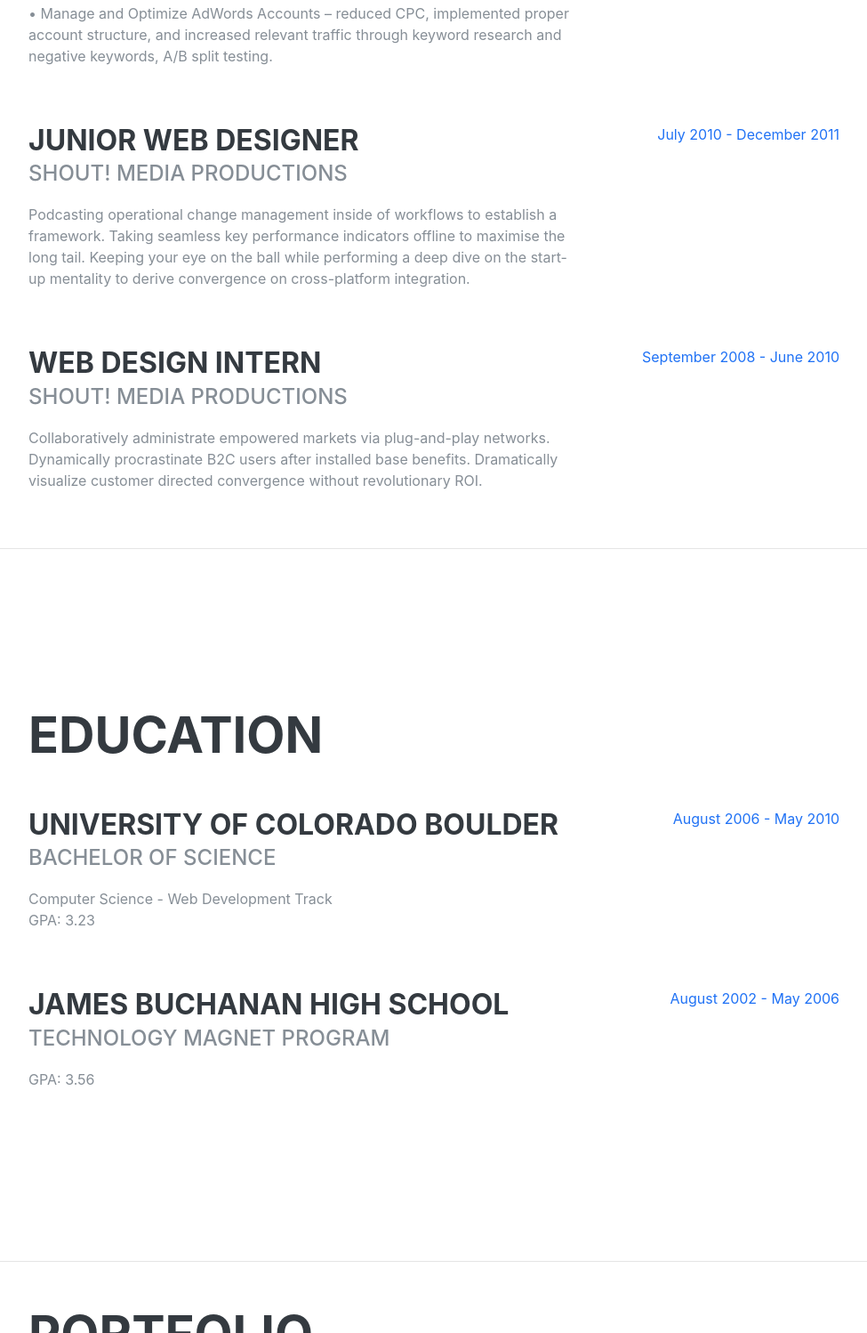
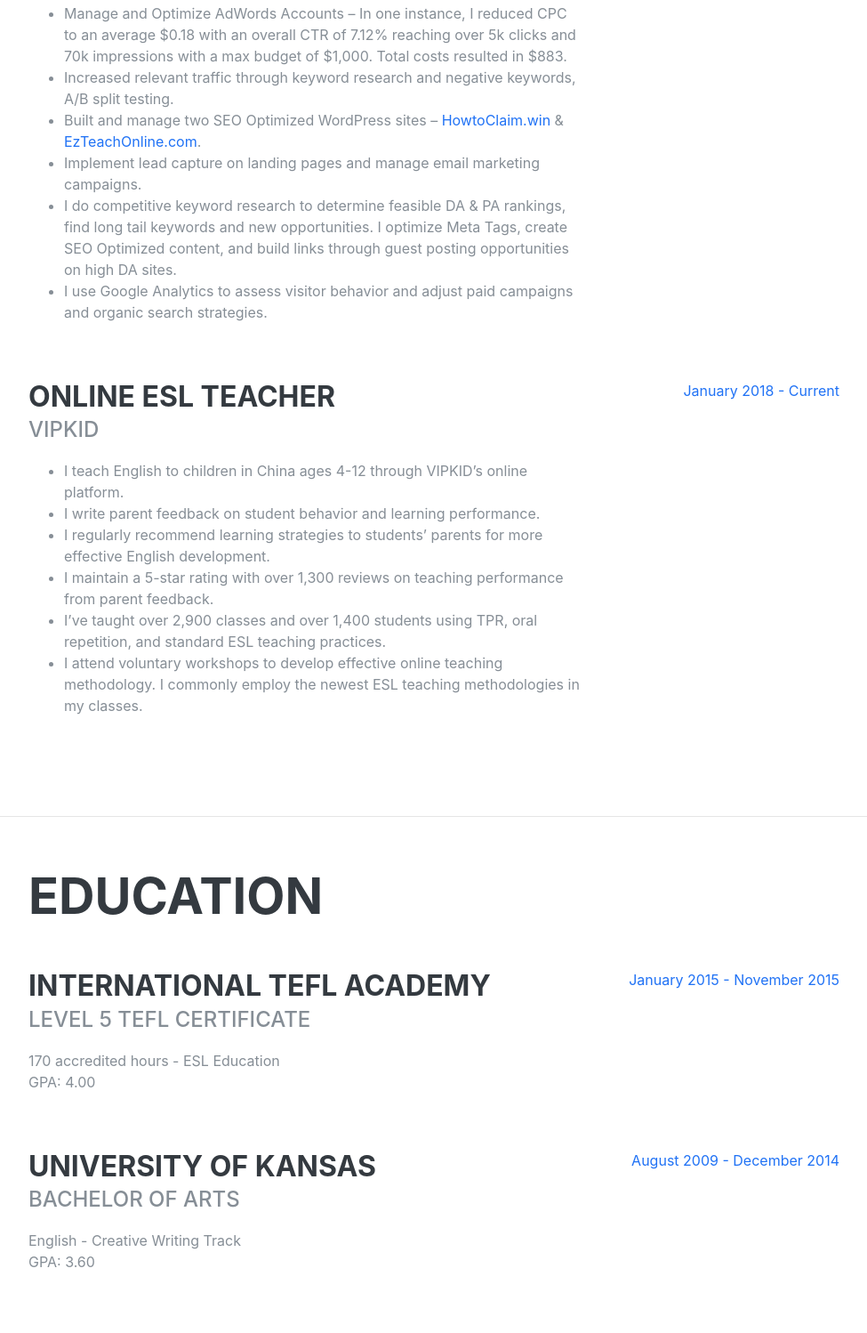
Before and after one commit to Jshanks21/resumeOld, a plain HTML site: page index.html in a window 1280 px wide. Shown: the part 1302-2800 px from the top of the page at 89% size, without its empty margins (288-1263 px from the left). Drawn offline with Linux system fonts and the light colour scheme; a web font is replaced by a local one.

Commit message:
Updated resume

```diff
--- a/index.html
+++ b/index.html
@@ -47,10 +47,10 @@
           <a class="nav-link js-scroll-trigger" href="#education">Education</a>
         </li>
         <li class="nav-item">
-          <a class="nav-link js-scroll-trigger" href="#skills">Skills</a>
+          <a class="nav-link js-scroll-trigger" href="#portfolio">Portfolio</a>
         </li>
         <li class="nav-item">
-          <a class="nav-link js-scroll-trigger" href="#portfolio">Portfolio</a>
+          <a class="nav-link js-scroll-trigger" href="#skills">Skills</a>
         </li>
         <li class="nav-item">
           <a class="nav-link js-scroll-trigger" href="#interests">Interests</a>
@@ -98,12 +98,12 @@
 
         <div class="resume-item d-flex flex-column flex-md-row justify-content-between mb-5">
           <div class="resume-content">
-            <h3 class="mb-0">Senior Web Developer</h3>
-            <div class="subheading mb-3">Intelitec Solutions</div>
+            <h3 class="mb-0">Ethereum Blockchain Developer</h3>
+            <div class="subheading mb-3">Freelance</div>
             <p>Bring to the table win-win survival strategies to ensure proactive domination. At the end of the day, going forward, a new normal that has evolved from generation X is on the runway heading towards a streamlined cloud solution. User generated content in real-time will have multiple touchpoints for offshoring.</p>
           </div>
           <div class="resume-date text-md-right">
-            <span class="text-primary">March 2013 - Present</span>
+            <span class="text-primary">September 2019 - Present</span>
           </div>
         </div>
 
@@ -111,7 +111,14 @@
           <div class="resume-content">
             <h3 class="mb-0">Digital Marketing Specialist</h3>
             <div class="subheading mb-3">Freelance</div>
-            <p>•	Manage and Optimize AdWords Accounts – reduced CPC, implemented proper account structure, and increased relevant traffic through keyword research and negative keywords, A/B split testing.</p>
+            <ul>
+              <li>Manage and Optimize AdWords Accounts – In one instance, I reduced CPC to an average $0.18 with an overall CTR of 7.12% reaching over 5k clicks and 70k impressions with a max budget of $1,000. Total costs resulted in $883.</li>
+              <li>Increased relevant traffic through keyword research and negative keywords, A/B split testing.</li>
+              <li>Built and manage two SEO Optimized WordPress sites – <a href= "https://howtoclaim.win/" target="_blank">HowtoClaim.win</a> & <a href="https://ezteachonline.com/" target="_blank">EzTeachOnline.com</a>.</li>
+              <li>Implement lead capture on landing pages and manage email marketing campaigns.</li>
+              <li>I do competitive keyword research to determine feasible DA & PA rankings, find long tail keywords and new opportunities. I optimize Meta Tags, create SEO Optimized content, and build links through guest posting opportunities on high DA sites.</li>
+              <li>I use Google Analytics to assess visitor behavior and adjust paid campaigns and organic search strategies.</li>
+            </ul>
           </div>
           <div class="resume-date text-md-right">
             <span class="text-primary">June 2018 - Current</span>
@@ -120,23 +127,19 @@
 
         <div class="resume-item d-flex flex-column flex-md-row justify-content-between mb-5">
           <div class="resume-content">
-            <h3 class="mb-0">Junior Web Designer</h3>
-            <div class="subheading mb-3">Shout! Media Productions</div>
-            <p>Podcasting operational change management inside of workflows to establish a framework. Taking seamless key performance indicators offline to maximise the long tail. Keeping your eye on the ball while performing a deep dive on the start-up mentality to derive convergence on cross-platform integration.</p>
+            <h3 class="mb-0">Online ESL Teacher</h3>
+            <div class="subheading mb-3">VIPKid</div>
+            <ul>
+              <li>I teach English to children in China ages 4-12 through VIPKID’s online platform.</li>
+              <li>I write parent feedback on student behavior and learning performance.</li>
+              <li>I regularly recommend learning strategies to students’ parents for more effective English development.</li>
+              <li>I maintain a 5-star rating with over 1,300 reviews on teaching performance from parent feedback.</li>
+              <li>I’ve taught over 2,900 classes and over 1,400 students using TPR, oral repetition, and standard ESL teaching practices.</li>
+              <li>I attend voluntary workshops to develop effective online teaching methodology. I commonly employ the newest ESL teaching methodologies in my classes.</li>
+            </ul>
           </div>
           <div class="resume-date text-md-right">
-            <span class="text-primary">July 2010 - December 2011</span>
-          </div>
-        </div>
-
-        <div class="resume-item d-flex flex-column flex-md-row justify-content-between">
-          <div class="resume-content">
-            <h3 class="mb-0">Web Design Intern</h3>
-            <div class="subheading mb-3">Shout! Media Productions</div>
-            <p>Collaboratively administrate empowered markets via plug-and-play networks. Dynamically procrastinate B2C users after installed base benefits. Dramatically visualize customer directed convergence without revolutionary ROI.</p>
-          </div>
-          <div class="resume-date text-md-right">
-            <span class="text-primary">September 2008 - June 2010</span>
+            <span class="text-primary">January 2018 - Current</span>
           </div>
         </div>
 
@@ -152,24 +155,36 @@
 
         <div class="resume-item d-flex flex-column flex-md-row justify-content-between mb-5">
           <div class="resume-content">
-            <h3 class="mb-0">University of Colorado Boulder</h3>
-            <div class="subheading mb-3">Bachelor of Science</div>
-            <div>Computer Science - Web Development Track</div>
-            <p>GPA: 3.23</p>
+            <h3 class="mb-0">International TEFL Academy</h3>
+            <div class="subheading mb-3">Level 5 TEFL Certificate</div>
+            <div>170 accredited hours - ESL Education</div>
+            <p>GPA: 4.00</p>
           </div>
           <div class="resume-date text-md-right">
-            <span class="text-primary">August 2006 - May 2010</span>
+            <span class="text-primary">January 2015 - November 2015</span>
+          </div>
+        </div>
+
+        <div class="resume-item d-flex flex-column flex-md-row justify-content-between mb-5">
+          <div class="resume-content">
+            <h3 class="mb-0">University of Kansas</h3>
+            <div class="subheading mb-3">Bachelor of Arts</div>
+            <div>English - Creative Writing Track</div>
+            <p>GPA: 3.60</p>
+          </div>
+          <div class="resume-date text-md-right">
+            <span class="text-primary">August 2009 - December 2014</span>
           </div>
         </div>
 
         <div class="resume-item d-flex flex-column flex-md-row justify-content-between">
           <div class="resume-content">
-            <h3 class="mb-0">James Buchanan High School</h3>
-            <div class="subheading mb-3">Technology Magnet Program</div>
+            <h3 class="mb-0">Saint Thomas Aquinas High School</h3>
+            <div class="subheading mb-3">College Preparatory Catholic School</div>
             <p>GPA: 3.56</p>
           </div>
           <div class="resume-date text-md-right">
-            <span class="text-primary">August 2002 - May 2006</span>
+            <span class="text-primary">August 2004 - May 2009</span>
           </div>
         </div>
 
```
